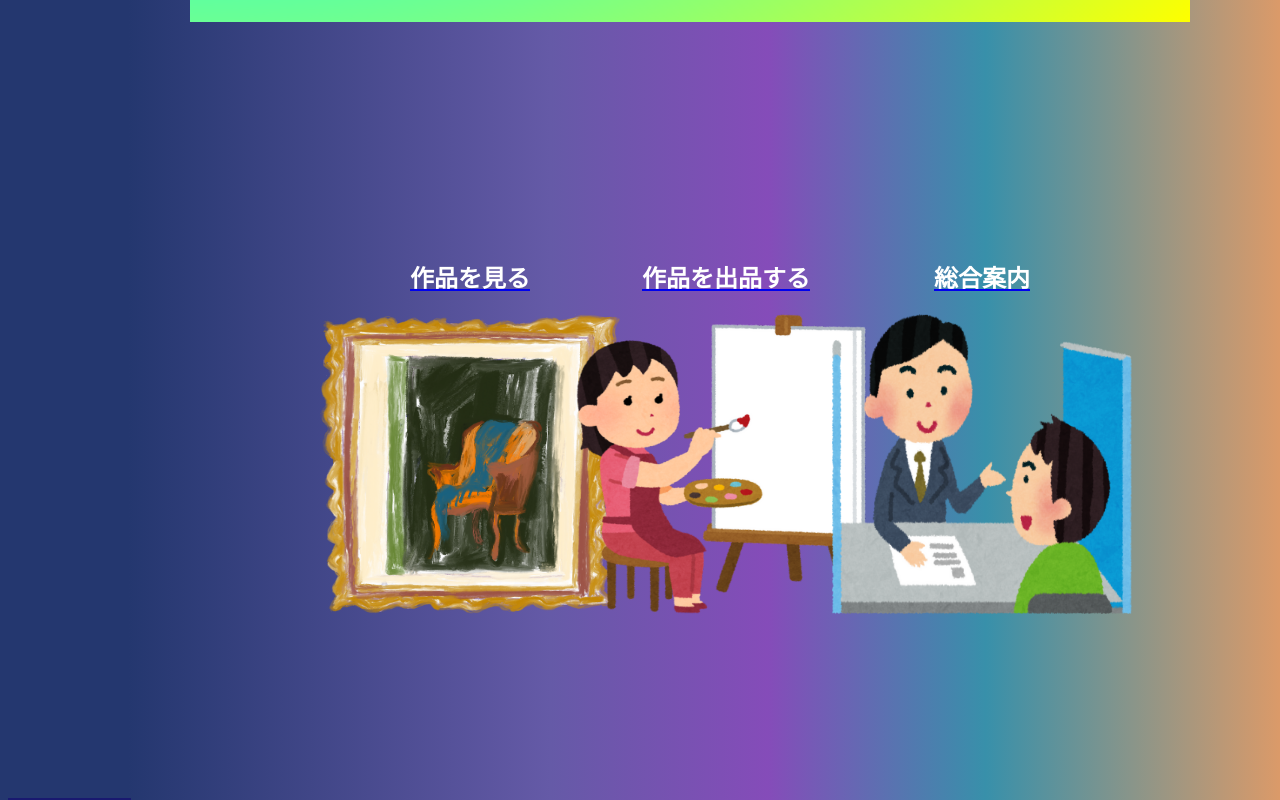
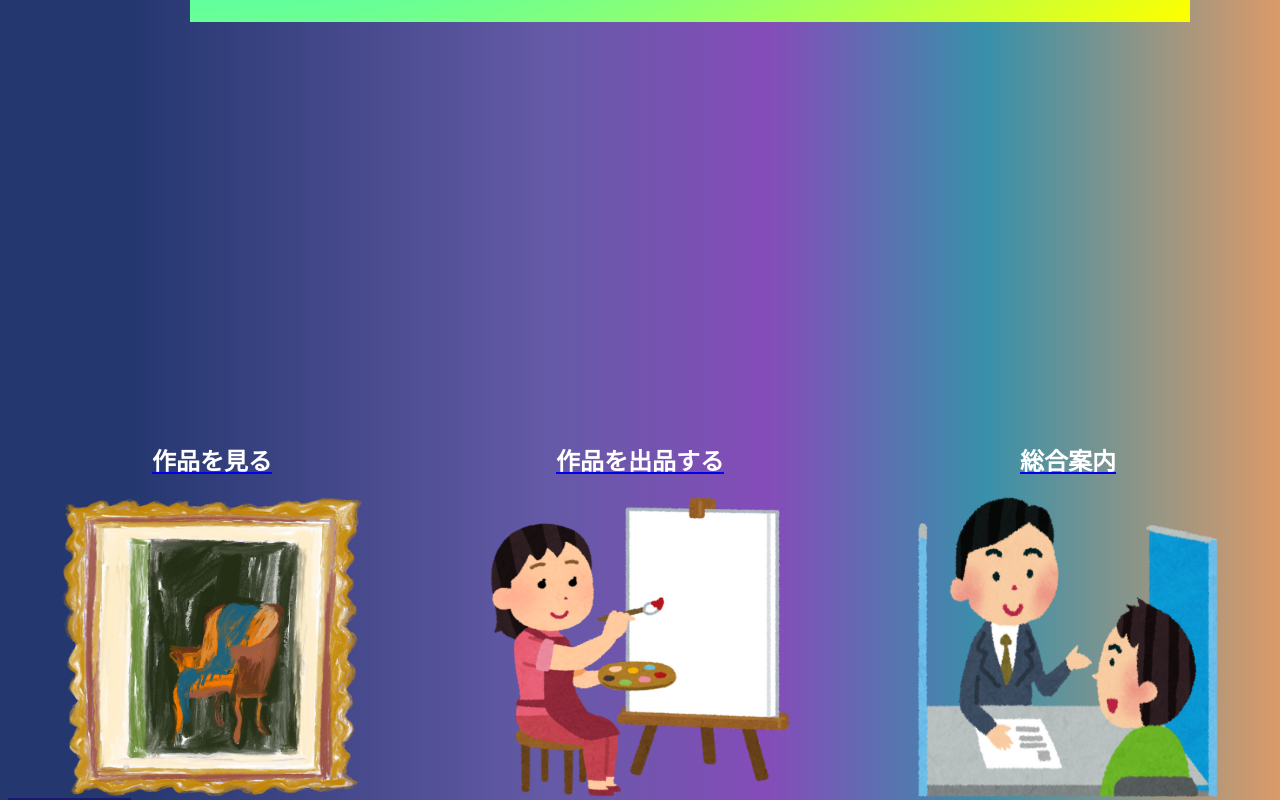
Before and after one commit to KouichiCanehira/tenjiru, a plain HTML site: page index.html in a window 1280 px wide. Shown: the part 986-1786 px from the top of the page. Before the commit the page ends 1616 px from the top, so only its background shows below. Drawn offline with Linux system fonts and the light colour scheme.

Commit message:
Add files via upload

```diff
--- a/index.html
+++ b/index.html
@@ -73,6 +73,19 @@ animation-timeline: scroll();
     opacity: 1;
   }
 }
+
+.field {
+  display: flex;
+  justify-content: space-around; /* 要素間のスペースを均等に配置 */
+
+  gap: 20px;                     /* 要素間の隙間（任意） */
+  margin-top: 1400px;             /* 必要に応じて調整 */
+  position: relative;            /* 子要素のabsolute位置指定の基準に */
+}
+
+.content {
+  position: relative;            /* 子要素のabsolute位置指定の基準に */
+}
   </style>
     <title>てんじる。</title>
     <link rel="icon" href="favicon.ico" id="favicon">
@@ -83,34 +96,36 @@ animation-timeline: scroll();
 
 
   <main>
-<div align="center">
+
+<div style="display: inline-block; margin:0 50%;">
     <img class="animationElement" src="てんじる。.png" style="">
 
-    <a href="visit.html"  style="position: absolute; bottom: -800; left:25%;">
+</div>
+    <div class="field">
+
+<div class="content">
+    <a href="visit.html"  >
 	<h2 style="text-align:center; color:white;">作品を見る</h2>
-	<img id="appearImg" class="hidden" src="87d3ed08b43bd8c074c19e234175d0fa.png" style=" width: 300px; height: 300px;">
+	<img src="87d3ed08b43bd8c074c19e234175d0fa.png" style=" width: 300px; height: 300px;">
     </a>
+</div>
 
-<a href="exhibit.html"  style="position: absolute; bottom: -800; left:45%;">
+<div class="content">
+<a href="exhibit.html" ">
 	<h2 style="text-align:center; color:white;">作品を出品する</h2>
-	<img id="appearImg" class="hidden" src="8a43a16059f1a0fc54e9ce87785fe397.png" style=" width: 300px; height: 300px;">
+	<img src="8a43a16059f1a0fc54e9ce87785fe397.png" style=" width: 300px; height: 300px;">
     </a>
+</div>
 
-<a href="info.html"  style="position: absolute; bottom: -800; left:65%;">
+<div class="content">
+<a href="info.html"   ">
 	<h2 style="text-align:center; color:white;">総合案内</h2>
-	<img id="appearImg" class="hidden" src="846a840a6f9e7f4a11c9465d17652050.png" style=" width: 300px; height: 300px;">
+	<img src="846a840a6f9e7f4a11c9465d17652050.png" style=" width: 300px; height: 300px;">
     </a>
+ </div>
 
 </div>
   </main>
-   <style>
-
-</style>
-
-<script>
-
-
-</script>
 
   <footer style="background-color:191970; position: absolute; bottom: -1000; text-align:center;">
     <small style="color:white;">&copy; 2025 <a href="http://x.com/canegon330" style="color:white;">@Canegon330</a></small>
@@ -119,7 +134,4 @@ animation-timeline: scroll();
 
   </body>
 
-
-
-
 </html>
```
